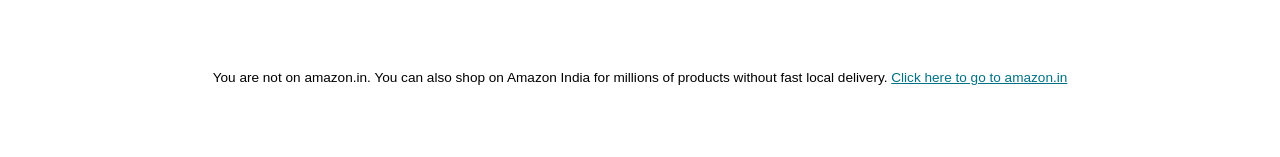
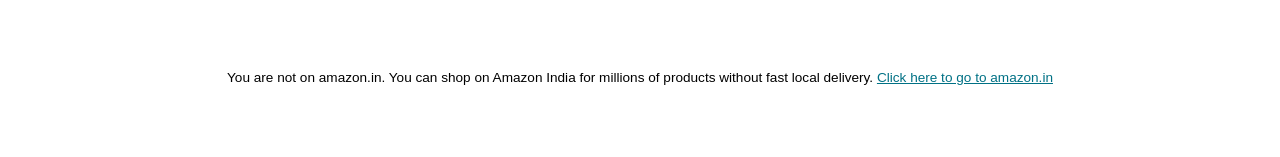
Before and after one commit to surajkumar345678/Amazon-Clone-Project, a plain HTML site: page index.html in a window 1280 px wide. Shown: the part 421-578 px from the top of the page. Drawn offline with Linux system fonts and the light colour scheme.

Commit message:
updated hero sections

```diff
--- a/index.html
+++ b/index.html
@@ -75,7 +75,7 @@
 
     <div class="hero-section">
         <div class="hero-msg">
-            <p>You are not on amazon.in. You can also shop on Amazon India for millions of products without fast local delivery. <a href="https://www.amazon.in/">Click here to go to amazon.in</a></p>
+            <p>You are not on amazon.in. You can shop on Amazon India for millions of products without fast local delivery. <a href="https://www.amazon.in/">Click here to go to amazon.in</a></p>
         </div>
 
     </div>
--- a/style.css
+++ b/style.css
@@ -183,6 +183,7 @@ span {
     display: flex;
     justify-content: center;
     align-items: flex-end;
+    cursor: pointer;
 }
 
 .hero-msg {
```
